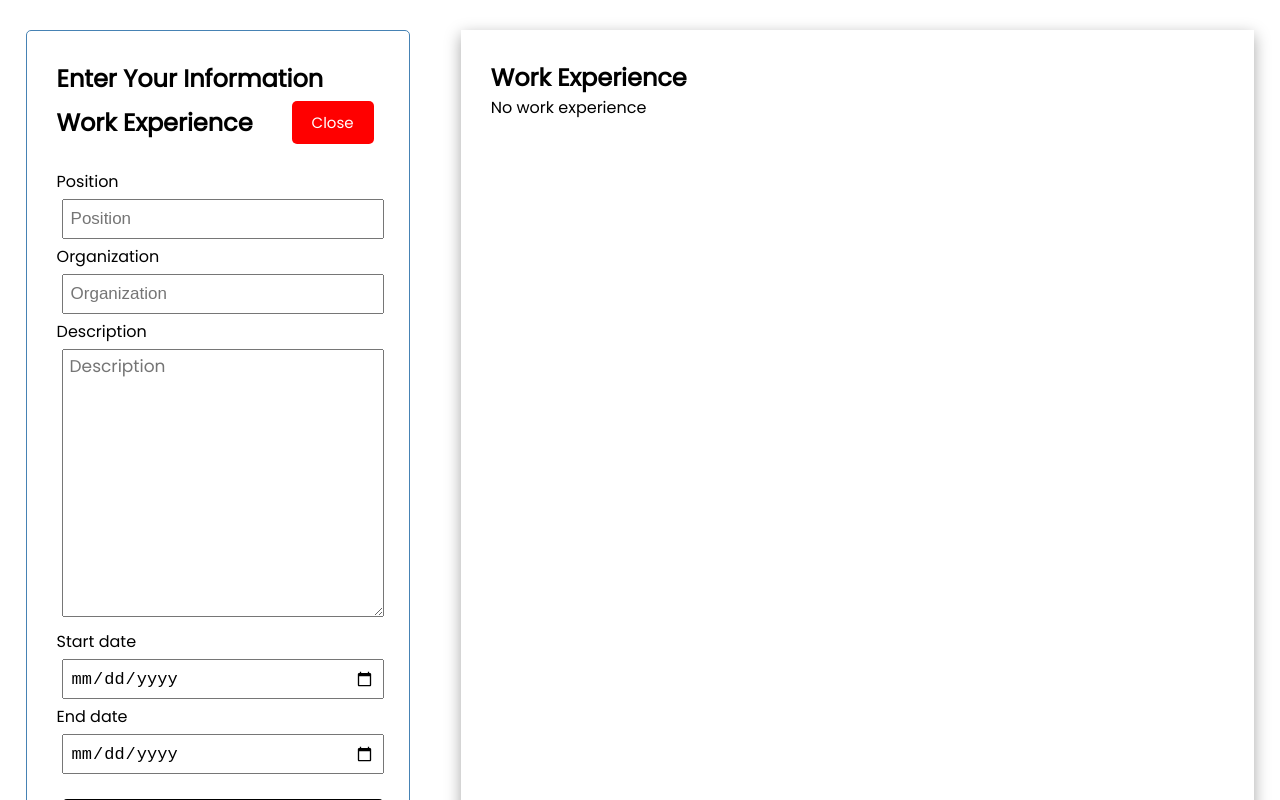
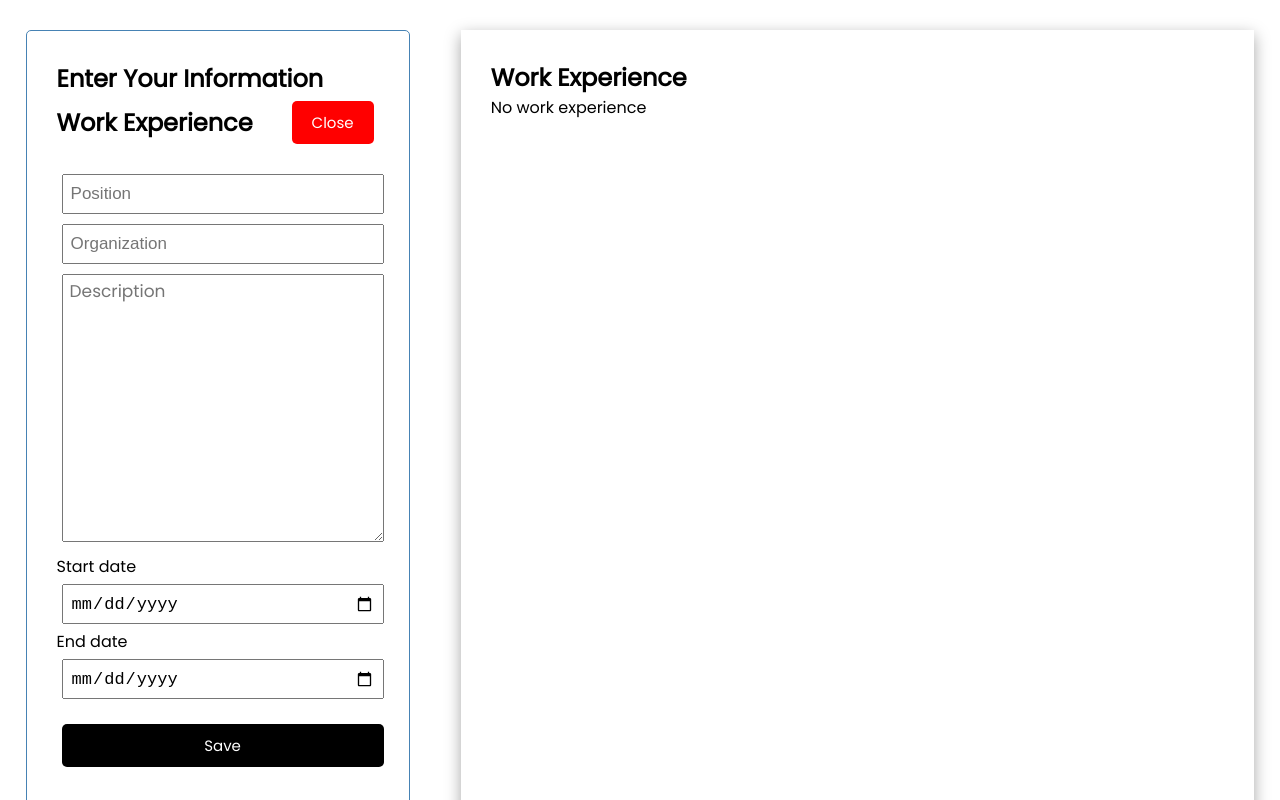
Before and after one commit to amirobinsonmuto/cv-project, a React (Create React App) app: page / in a window 1280 px wide. Both pictures are taken after a click on the button "Add". Shown: the top 800 px of the page. Built offline with nearby package versions, Linux system fonts and the light colour scheme.

Commit message:
Remove labels

```diff
--- a/src/components/AddWorkExperience.js
+++ b/src/components/AddWorkExperience.js
@@ -27,21 +27,18 @@ const AddWorkExperience = ({ onAdd }) => {
   return (
     <form className="add-form" onSubmit={onSubmit}>
       <div className="form-control">
-        <label htmlFor="">Position</label>
         <input
           type="text"
           placeholder="Position"
           value={position}
           onChange={(e) => setPosition(e.target.value)}
         />
-        <label htmlFor="">Organization</label>
         <input
           type="text"
           placeholder="Organization"
           value={organization}
           onChange={(e) => setOrganization(e.target.value)}
         />
-        <label htmlFor="">Description</label>
         <textarea
           placeholder="Description"
           value={description}
```
